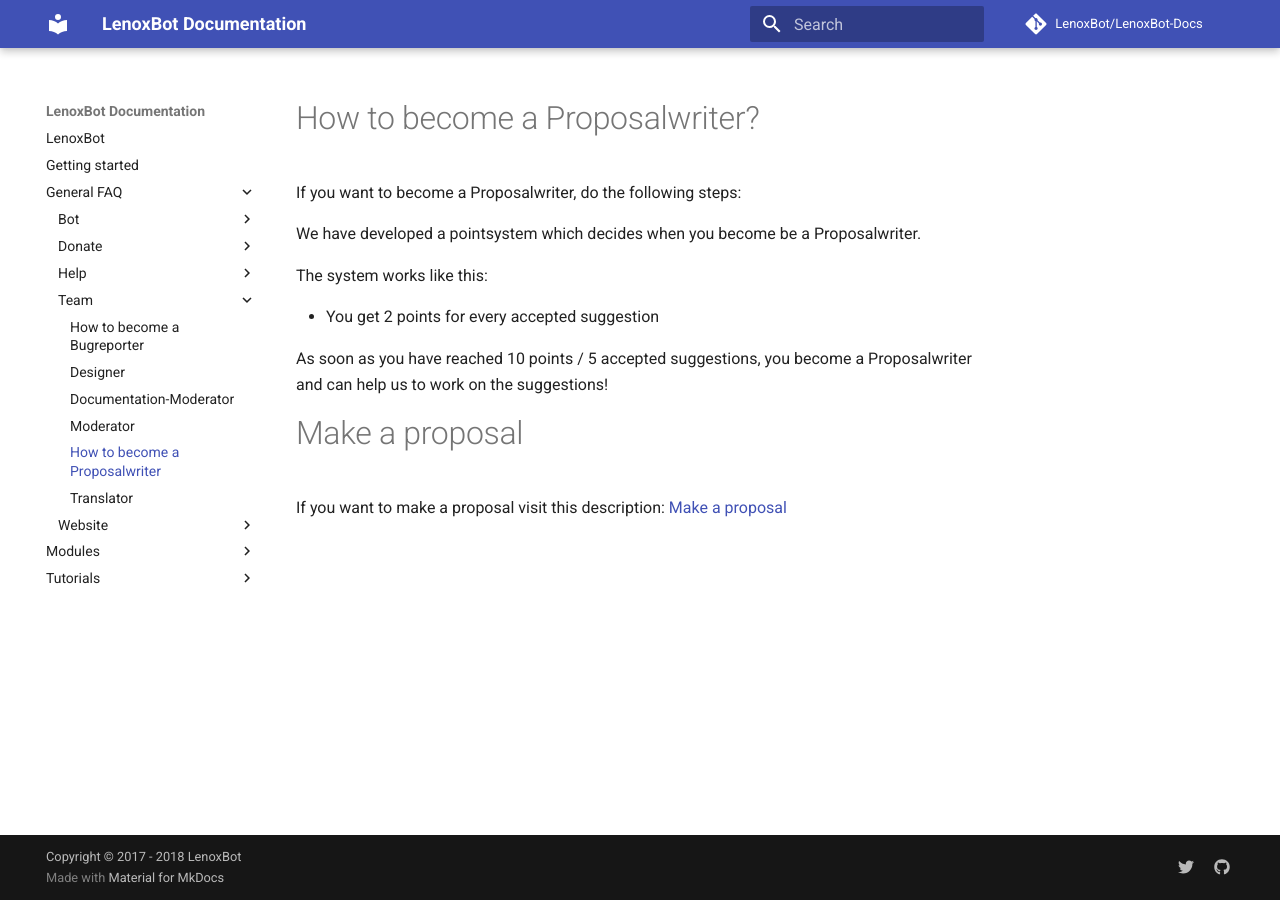
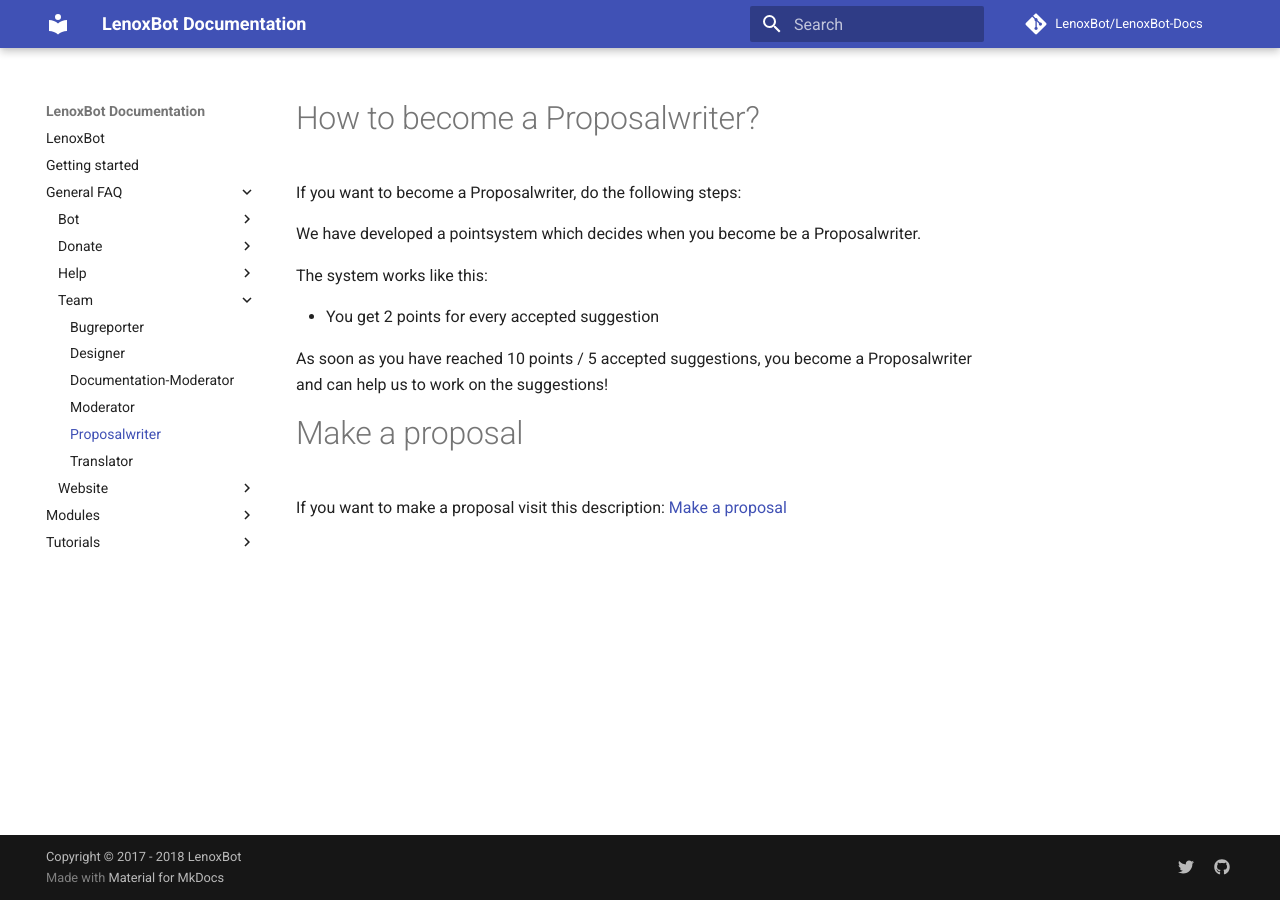
Before and after one commit to gillesheinesch/LenoxBot-Docs, an MkDocs documentation site: the page built from docs/General FAQ/Team/Proposalwriter.md, in a window 1280 px wide. Built offline with MkDocs 1.6.1 and Material for MkDocs 9.7.7, drawn with Linux system fonts in a browser that asks for light colours; comment, search, counter and statistics services are not loaded.

Commit message:
updated 2 team files

```diff
--- a/docs/General FAQ/Team/Bugreporter.md
+++ b/docs/General FAQ/Team/Bugreporter.md
@@ -1,4 +1,4 @@
-title: How to become a Bugreporter
+title: Bugreporter
 description: If you want to become Bugreporter, read the following steps
 
 # How do I become a Bugreporter?
--- a/docs/General FAQ/Team/Proposal-Writer.md
+++ b/docs/General FAQ/Team/Proposalwriter.md
@@ -1,4 +1,4 @@
-title: How to become a Proposalwriter
+title: Proposalwriter
 description: If you want to become Proposalwriter, read the following steps
 
 # How to become a Proposalwriter?
```
